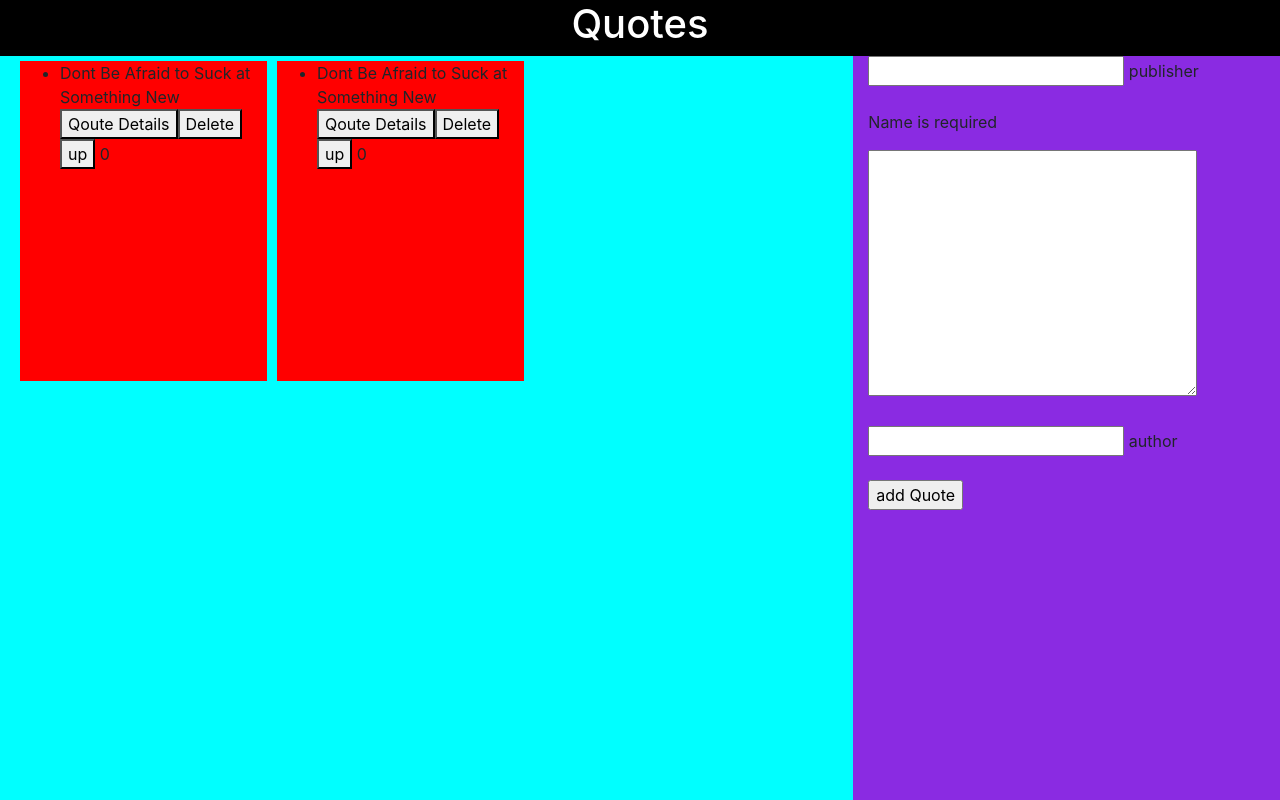
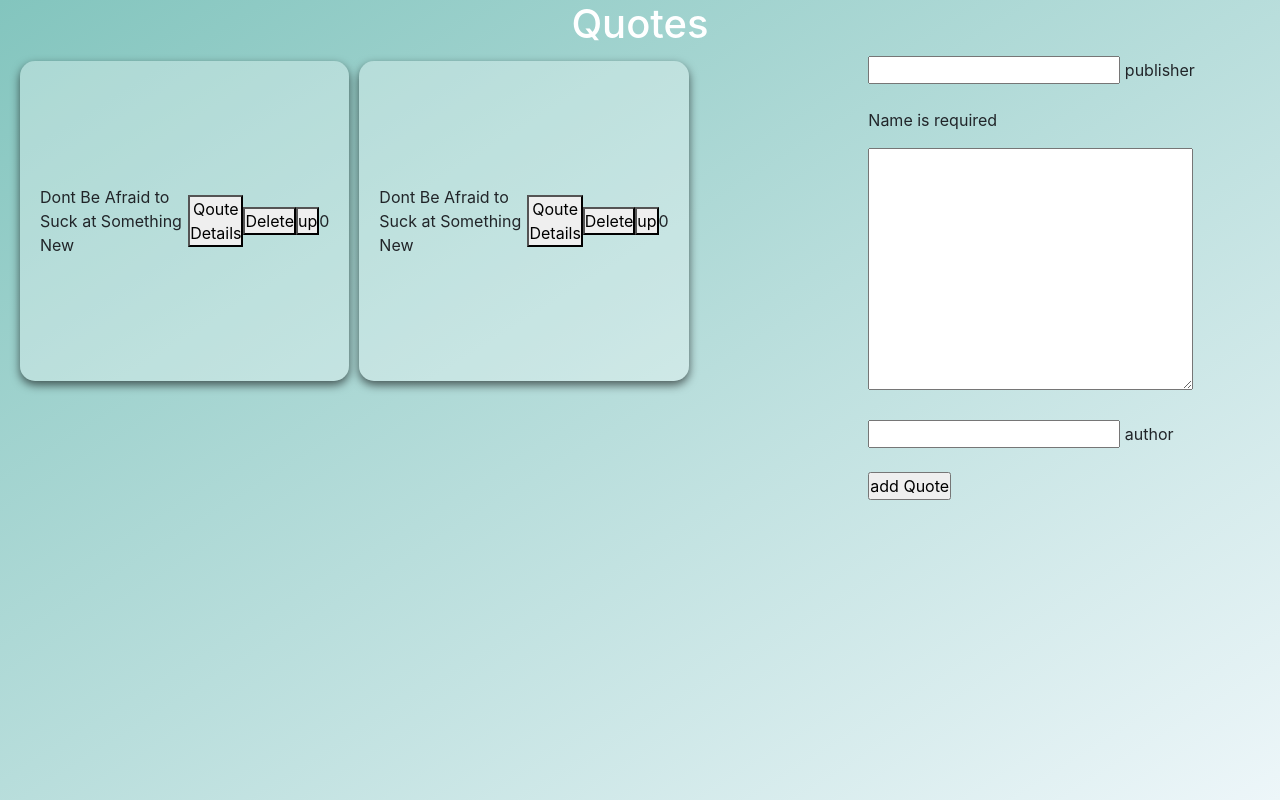
Before and after one commit to juliamwangi123/quote_generator, an Angular app: page / in a window 1280 px wide. Built offline with nearby package versions, Linux system fonts and the light colour scheme.

Commit message:
style:add backgroundColor on quote container

```diff
--- a/src/app/componets/quote/quote.component.css
+++ b/src/app/componets/quote/quote.component.css
@@ -13,17 +13,19 @@
 }
 
 .quotes{
-    background-color: aqua;
+    /* background-color: aqua; */
     /* height: 10%;
     width: 20%; */
     display: flex;
     flex-wrap: wrap;
 
 }
-
+li{
+    list-style-type: none;
+}
 .main{
     height: 100%;
-    background-color: blueviolet;
+    /* background-color: blueviolet; */
 }
 
 .row{
@@ -33,9 +35,19 @@
 
 .innerContainer{
     height: 40%;
-    background-color: red;
-    width: 30%;
+    /* background-color: red; */
+    width: 40%;
     margin: 5px;
+    box-shadow: 0 4px 10px rgba(0, 0, 0, 0.6);
+    border-radius: 15px;
+    /* width: 600px; */
+    background-color: rgba(255, 255, 255, 0.3);
+    padding: 20px;
+    display: flex;
+    align-items: center;
+    flex-direction: columnJ;
+    /* margin: 10px; */
+
 }
 
 .heading{
--- a/src/styles.css
+++ b/src/styles.css
@@ -1,6 +1,12 @@
 /* You can add global styles to this file, and also import other style files */
+*{
+    margin: 0;
+    padding: 0;
+    box-sizing: border-box;
+}
 .mainContainer{
     height: 100vh;
     background-color: black;
     overflow: hidden;
+    background-image: linear-gradient(to right bottom, #83c5be, #edf6f9);
 }
```
